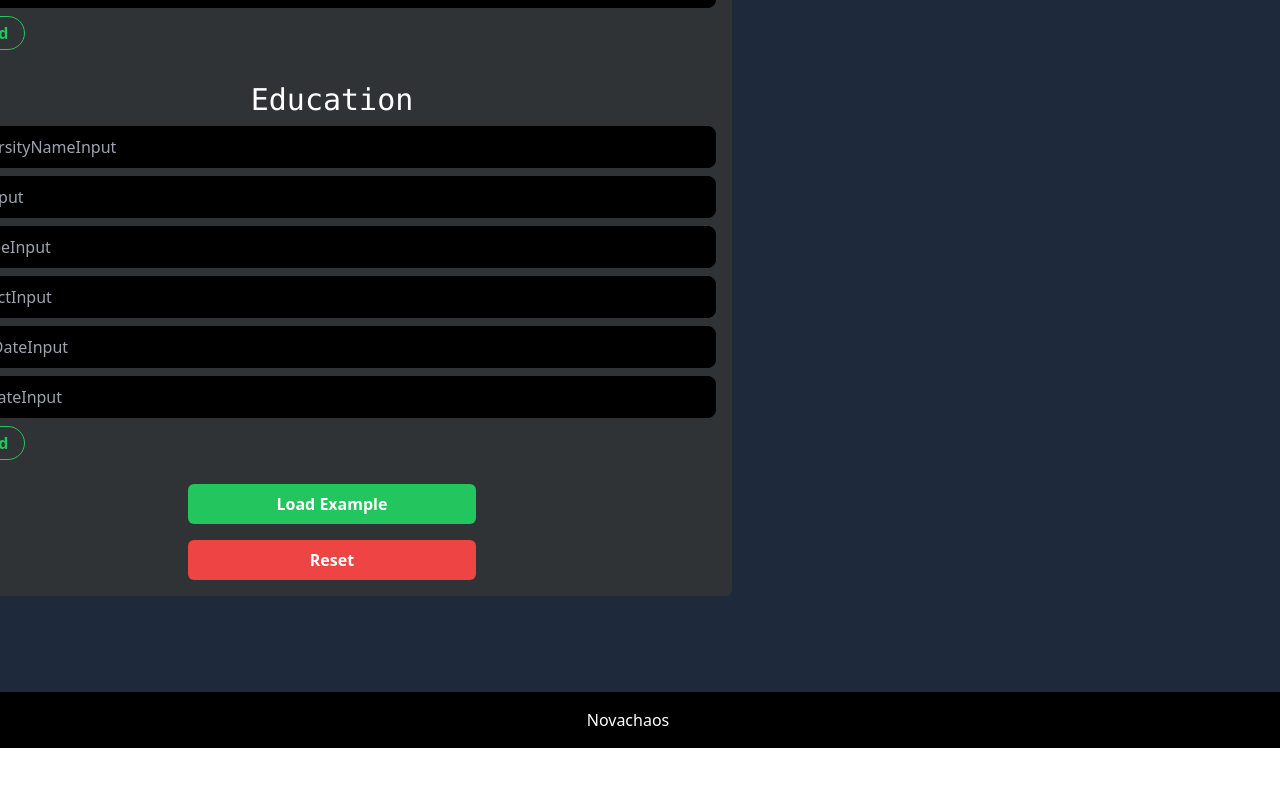
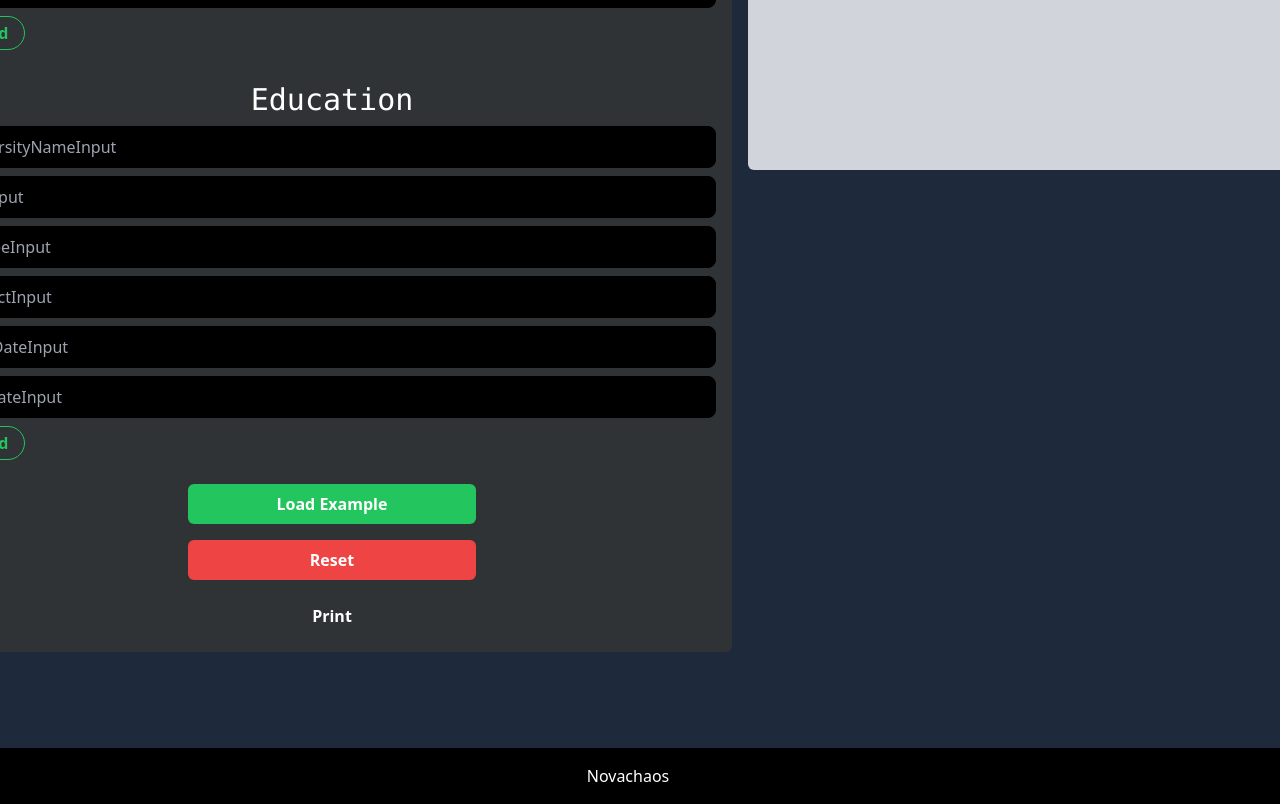
Before and after one commit to Novachaos82/cv-project, a React (Create React App) app: page / in a window 1280 px wide. Shown: the part 730-1534 px from the top of the page. Before the commit the page ends 1478 px from the top, so only its background shows below. Built offline with nearby package versions, Linux system fonts and the light colour scheme.

Commit message:
add print pdf feature

```diff
--- a/package.json
+++ b/package.json
@@ -10,6 +10,7 @@
     "react-dom": "^18.2.0",
     "react-icons": "^4.4.0",
     "react-scripts": "5.0.1",
+    "react-to-print": "^2.14.7",
     "uniqid": "^5.4.0",
     "web-vitals": "^2.1.4"
   },
--- a/src/components/form/mainForm.jsx
+++ b/src/components/form/mainForm.jsx
@@ -9,6 +9,8 @@ import { ExperiencePreview } from "../preview/experiencesPreview";
 import { PersonalPreview } from "../preview/personalPreview";
 import { EducationForm } from "./educationForm";
 import { EducationPreview } from "../preview/educationPreview";
+
+import ReactToPrint from "react-to-print";
 class MainForm extends Component {
   constructor() {
     super();
@@ -199,10 +201,9 @@ class MainForm extends Component {
   render() {
     return (
       <div>
-        <Header />
-
-        {/*the form */}
-
+        <div>
+          <Header />
+        </div>
         <div
           id="mainContent"
           className="grid grid-cols-1  space-y-8 justify-center  mx-auto my-0 p-24 lg:grid-cols-[800px_minmax(600px,_600px)] md:gap-4 md:space-y-0 w-full bg-slate-800 overflow-y-scroll"
@@ -243,12 +244,25 @@ class MainForm extends Component {
                   Reset
                 </button>
               </div>
+              <div>
+                <ReactToPrint
+                  trigger={() => {
+                    return <button className="misc-btn">Print</button>;
+                  }}
+                  content={() => this.componentRef}
+                  documentTitle="CV"
+                  pageStyle="print"
+                />
+              </div>
             </div>
           </div>
 
           {/*CV PREVIEW*/}
 
-          <div className="flex-row rounded-md bg-gray-300 h-fit w-full p-8  justify-center items-center ">
+          <div
+            className="flex-row h-fit rounded-md bg-gray-300 lg:h-3/5  w-full p-8  justify-center items-center "
+            ref={(el) => (this.componentRef = el)}
+          >
             <div>
               <PersonalPreview
                 naam={this.state.personalData.name}
--- a/src/components/preview/mainPreview.jsx
+++ b/src/components/preview/mainPreview.jsx
@@ -1,5 +1,6 @@
 import { ExperiencePreview } from "./experiencesPreview";
 import { PersonalPreview } from "./personalPreview";
+import { EducationPreview } from "./educationPreview";
 const RenderDOM = (props) => {
   //if (props.expArr) {
   //  console.log(props.expArr);
@@ -9,8 +10,9 @@ const RenderDOM = (props) => {
 
   return (
     <div>
+      <PersonalPreview />
       <ExperiencePreview />
-      <PersonalPreview />
+      <EducationPreview />
     </div>
   );
 };
```
Also changed, not shown: 1 other file (tests, documents, lock files or other folders).
